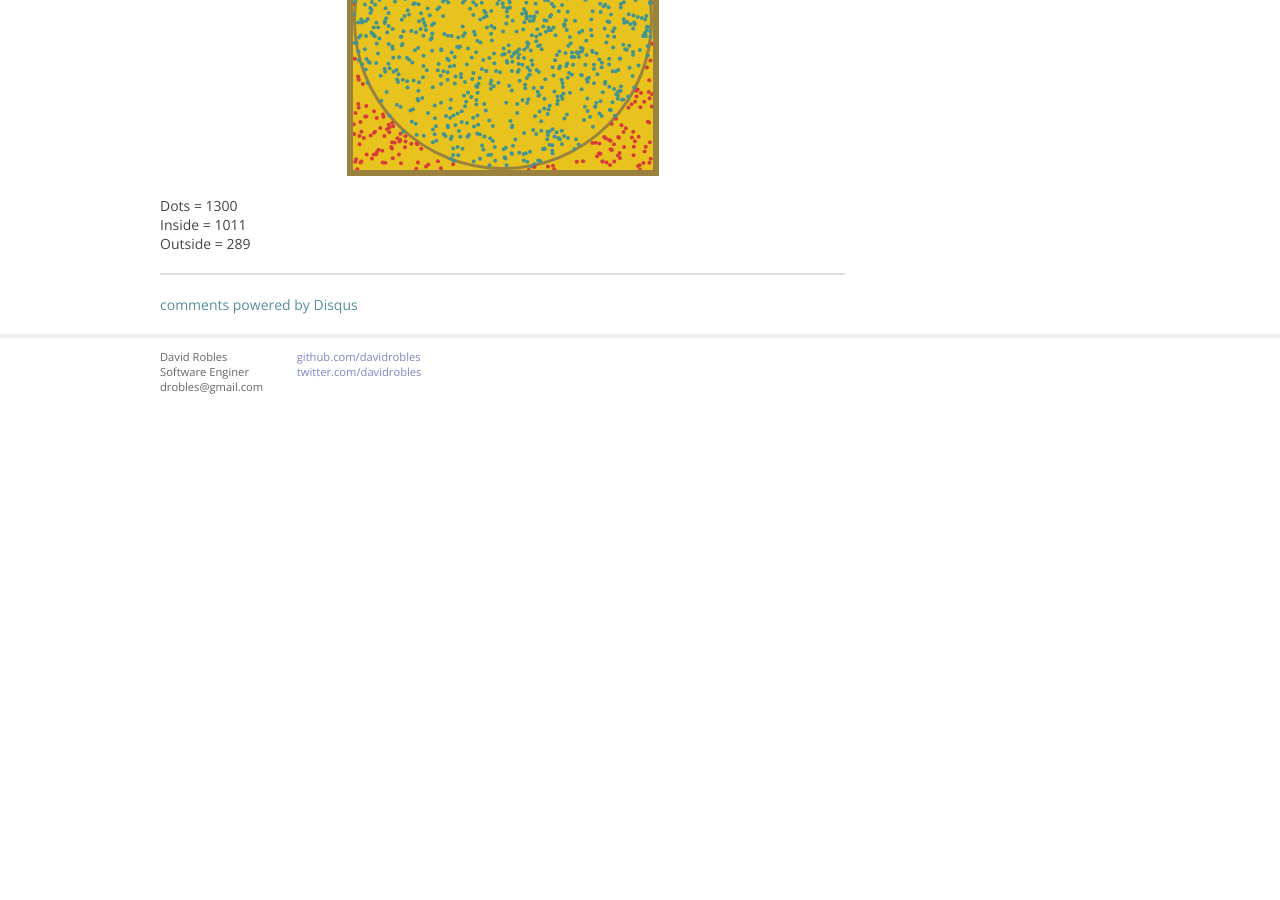
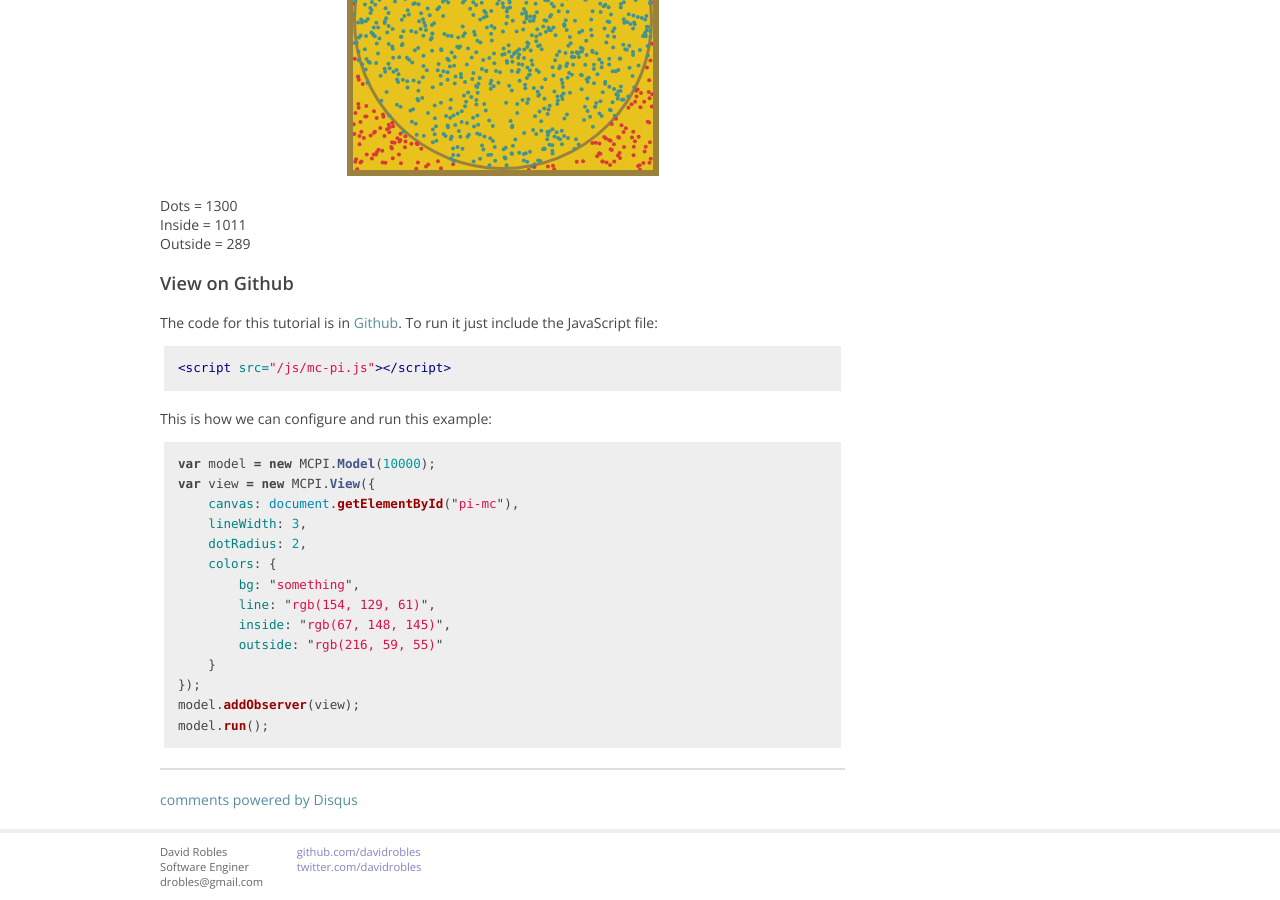
Before and after one commit to davidrobles/davidrobles.github.io, a Jekyll site: the page built from _posts/2014-06-05-estimating-pi-using-monte-carlo-simulations.md, in a window 1280 px wide and 900 px high, scrolled down 907 px. Built offline with Jekyll 4.4.1, drawn with Linux system fonts in a browser that asks for light colours; Markdown is read by kramdown in place of the engine named in the settings; formulas are drawn with MathJax 3; comment, search, counter and statistics services are not loaded; before the commit the page ends 1312 px from its top, so only the background shows below that.

Commit message:
add github run example to mcpi

```diff
--- a/_posts/2014-06-05-estimating-pi-using-monte-carlo-simulations.md
+++ b/_posts/2014-06-05-estimating-pi-using-monte-carlo-simulations.md
@@ -45,6 +45,34 @@ Dots = <span id="all"></span><br />
 Inside = <span id="inside"></span><br />
 Outside = <span id="outside"></span><br />
 
+### View on Github
+
+The code for this tutorial is in [Github](http://www.github.com/davidrobles/mcpi.js). To run it just
+include the JavaScript file:
+
+{% highlight html %}
+<script src="/js/mc-pi.js"></script>
+{% endhighlight html %}
+
+This is how we can configure and run this example:
+
+{% highlight javascript %}
+var model = new MCPI.Model(10000);
+var view = new MCPI.View({
+    canvas: document.getElementById("pi-mc"),
+    lineWidth: 3,
+    dotRadius: 2,
+    colors: {
+        bg: "something",
+        line: "rgb(154, 129, 61)",
+        inside: "rgb(67, 148, 145)",
+        outside: "rgb(216, 59, 55)"
+    }
+});
+model.addObserver(view);
+model.run();
+{% endhighlight %}
+
 <script src="/js/mc-pi.js"></script>
 
 
```
